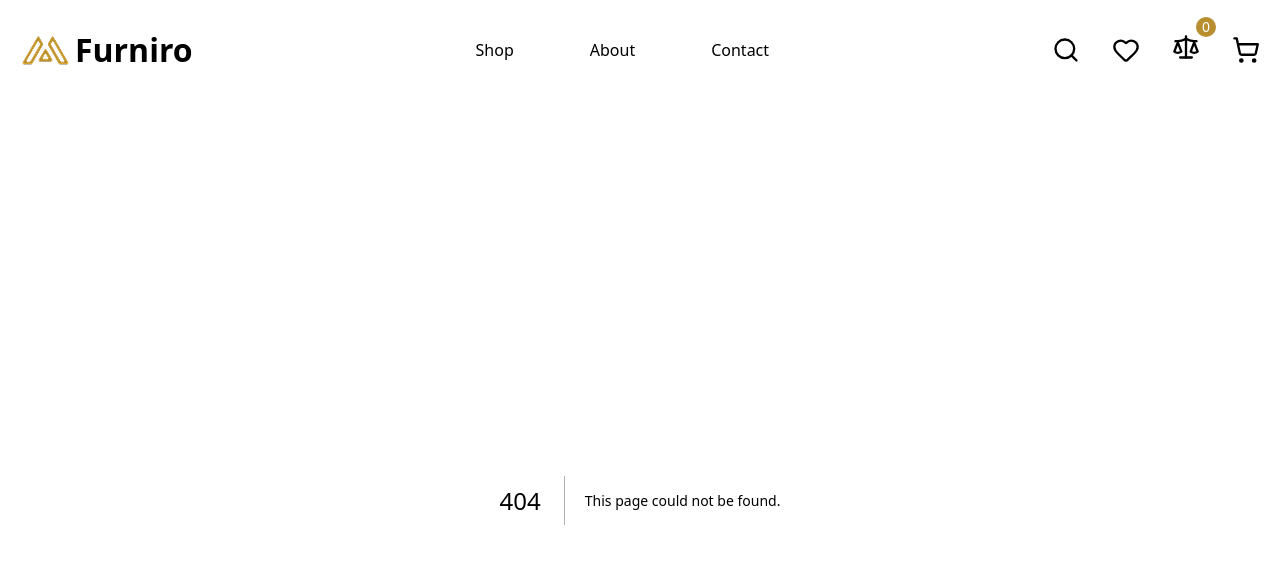
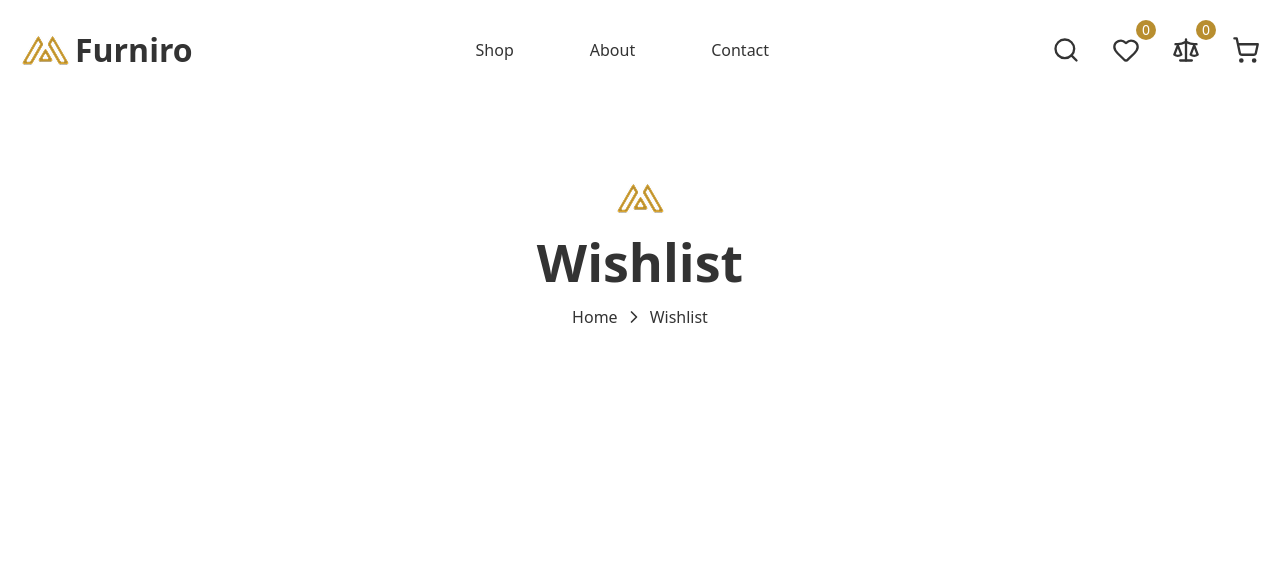
Before and after one commit to Artem96-rgb/furniture-shop, a Next.js app: page /wishlist in a window 1280 px wide. Before the commit this address had no page. Shown: the top 564 px of the page. Built offline with nearby package versions, Linux system fonts and the light colour scheme.

Commit message:
Add wishlist page

```diff
--- a/src/app/comparison/page.tsx
+++ b/src/app/comparison/page.tsx
@@ -15,6 +15,21 @@ export default function ComparePage() {
 	// whose IDs exist in the compareProducts array
 	const selectedProducts = products.filter(product => compareProducts.includes(product.id));
 
+	const productGeneralCharacteristics = [
+		{
+			id: "general-characteristic-1",
+			title: "Sales Package",
+		},
+		{
+			id: "general-characteristic-2",
+			title: "Model Number",
+		},
+		{
+			id: "general-characteristic-3",
+			title: "Configuration",
+		},
+	];
+
 	return (
 		<div>
 			<HeroBlock
@@ -25,9 +40,11 @@ export default function ComparePage() {
 			/>
 
 			<div className="container overflow-x-auto">
-				<div className="flex mb-16">
-					<div className="grow-0 shrink-0 basis-[25%] pl-15.5">
-						<p className="h3 mb-5.5 max-w-55">Go to Product page for more Products</p>
+				<div className="grid grid-cols-3 lg:grid-flow-col lg:auto-cols-[310px] mb-16">
+					<div className="lg:pl-10.5">
+						<p className="h3 mb-5.5 lg:max-w-55">
+							Go to Product page for more Products
+						</p>
 						<Link
 							href="/shop"
 							className="text-xl/7.5 font-medium text-gray-700 underline underline-offset-6"
@@ -36,12 +53,8 @@ export default function ComparePage() {
 						</Link>
 					</div>
 
-					{selectedProducts.length > 0 &&
-						selectedProducts.map(selectedProduct => (
-							<div
-								className="grow-0 shrink-0 basis-[25%] px-4"
-								key={selectedProduct.id}
-							>
+					{selectedProducts?.map(selectedProduct => (
+						<div className="px-4" key={selectedProduct.id}>
 							<div className="h-44.25 overflow-hidden relative">
 								<ProductImage
 									src={selectedProduct.image}
@@ -59,27 +72,35 @@ export default function ComparePage() {
 				<div className="flex border-t border-gray-100">
 					<div className="pt-10.5 px-10.5 border-r border-gray-100 grow-0 shrink-0 basis-[25%]">
 						<p className="h3 mb-7">General</p>
+
+						{productGeneralCharacteristics?.length > 0 && (
 							<div className="space-y-8">
-							<p className="text-xl">Sales Package</p>
-							<p className="text-xl">Model Number</p>
-							<p className="text-xl">Configuration</p>
+								{productGeneralCharacteristics.map(productGeneralCharacteristic => (
+									<p key={productGeneralCharacteristic.id} className="text-xl">
+										{productGeneralCharacteristic.title}
+									</p>
+								))}
 							</div>
+						)}
 					</div>
 
-					{selectedProducts.length > 0 &&
+					{selectedProducts?.length > 0 &&
 						selectedProducts.map(selectedProduct => (
 							<div
 								key={selectedProduct.id}
 								className="pt-10.5 px-15.5 border-r border-gray-100 grow-0 shrink-0 basis-[25%]"
 							>
-								<p className="h3 mb-5.5 max-w-55 opacity-0">General</p>
+								<p className="h3 mb-7 max-w-55 opacity-0">General</p>
+
 								<div className="space-y-8">
 									<p className="text-xl">
 										{selectedProduct.characteristics.salesPackage}
 									</p>
+
 									<p className="text-xl">
 										{selectedProduct.characteristics.modelNumber}
 									</p>
+
 									<p className="text-xl">
 										{selectedProduct.characteristics.configuration}
 									</p>
--- a/src/app/globals.css
+++ b/src/app/globals.css
@@ -6,17 +6,17 @@
 }
 
 @theme {
-	--color-primary: #B88E2F;
-	--color-primary-25: #FFF3E3;
+	--color-primary: #b88e2f;
+	--color-primary-25: #fff3e3;
 	--color-black: #333333;
-	--color-gray-100: #E8E8E8;
-	--color-gray-400: #B0B0B0;
+	--color-gray-100: #e8e8e8;
+	--color-gray-400: #b0b0b0;
 	--color-gray-500: #898989;
 	--color-gray-600: #666666;
 	--color-gray-700: #727272;
-	--color-accent: #E97171;
-	--color-green: #2EC1AC;
-	--color-light: #F4F5F7;
+	--color-accent: #e97171;
+	--color-green: #2ec1ac;
+	--color-light: #f4f5f7;
 }
 
 @utility container {
@@ -42,25 +42,29 @@
 }
 
 @layer base {
-	h1, .h1 {
+	h1,
+	.h1 {
 		font-size: 52px;
 		font-weight: bold;
 		line-height: 1.22;
 	}
 
-	h2, .h2 {
+	h2,
+	.h2 {
 		font-size: 40px;
 		font-weight: bold;
 		line-height: 1.22;
 	}
 
-	h3, .h3 {
+	h3,
+	.h3 {
 		font-size: 28px;
 		font-weight: 500;
 		line-height: 1.25;
 	}
 
-	h4, .h4 {
+	h4,
+	.h4 {
 		font-size: 24px;
 		font-weight: 600;
 	}
--- a/src/app/page.tsx
+++ b/src/app/page.tsx
@@ -3,6 +3,7 @@
 import HomeHeroBlock from "@/components/blocks/HomeHeroBlock";
 import CategoriesBlock from "@/components/blocks/CategoriesBlock";
 import ProductsBlock from "@/components/blocks/ProductsBlock";
+import { products } from "@/data/products";
 
 export default function Home() {
 	const categories = [
@@ -56,7 +57,7 @@ export default function Home() {
 				categories={categories}
 			/>
 
-			<ProductsBlock />
+			<ProductsBlock title="Our Products" products={products} />
 		</>
 	);
 }
--- /dev/null
+++ b/src/app/wishlist/page.tsx
@@ -0,0 +1,28 @@
+"use client";
+
+import HeroBlock from "@/components/blocks/HeroBlock";
+import { products } from "@/data/products";
+import { useWishlistStore } from "@/store/wishlistProductsStore";
+import ProductsBlock from "@/components/blocks/ProductsBlock";
+
+export default function WishlistPage() {
+	// Get the array of selected product IDs from the Zustand store
+	const wishlistProducts = useWishlistStore(state => state.wishlistProducts);
+
+	// Filter the full products list to return only those
+	// whose IDs exist in the wishlistProducts array
+	const selectedProducts = products.filter(product => wishlistProducts.includes(product.id));
+
+	return (
+		<div>
+			<HeroBlock
+				backgroundImageUrl="/hero.jpg"
+				title="Wishlist"
+				breadcrumbTitle="Wishlist"
+				className="mb-8.5"
+			/>
+
+			<ProductsBlock products={selectedProducts} />
+		</div>
+	);
+}
--- a/src/components/Header/index.tsx
+++ b/src/components/Header/index.tsx
@@ -4,12 +4,17 @@ import Link from "next/link";
 import { Search, Heart, ShoppingCart, Menu, Scale } from "lucide-react";
 import { useState } from "react";
 import { useCompareStore } from "@/store/compareProductsStore";
+import { useWishlistStore } from "@/store/wishlistProductsStore";
 import Logo from "@/components/Logo";
 
 export default function Header() {
+	// Get the list of products added to the compare list from the compare store
+	const compareProducts = useCompareStore(state => state.compareProducts);
+
+	// Get the list of products added to the wishlist from the wishlist store
+	const wishlistProducts = useWishlistStore(state => state.wishlistProducts);
+
 	const [isMobileMenuOpen, setIsMobileMenuOpen] = useState(false);
-
-	const compareProducts = useCompareStore(state => state.compareProducts);
 
 	const menuLinks = [
 		{
@@ -38,7 +43,9 @@ export default function Header() {
 		{
 			id: "header-icon-heart",
 			icon: Heart,
-			type: "button",
+			productCount: wishlistProducts.length,
+			type: "link",
+			href: "/wishlist",
 		},
 		{
 			id: "header-icon-compare",
@@ -89,7 +96,7 @@ export default function Header() {
 							return (
 								<div key={item.id} className="relative">
 									{item.type === "link" ? (
-										<Link href={item.href!}>
+										<Link href={item.href!} className="block">
 											<Icon size={28} />
 											{Badge}
 										</Link>
--- a/src/components/blocks/HeroBlock/index.tsx
+++ b/src/components/blocks/HeroBlock/index.tsx
@@ -9,7 +9,7 @@ interface IHeroBlockProps {
 	// Image URL for the hero block background.
 	// Path relative to the `public` folder. For example, if the file is `public/hero.jpg`,
 	// then simply pass "hero.jpg".
-	backgroundImageUrl: string;
+	backgroundImageUrl?: string;
 	title: string;
 	breadcrumbTitle: string;
 	className?: string;
@@ -24,7 +24,7 @@ export default function HeroBlock({
 	return (
 		<div
 			className={clsx(
-				`bg-[url(/${backgroundImageUrl})] bg-cover bg-center flex-y-center flex-col py-20.5 pb-24.5 px-2.5`,
+				`bg-[url(${backgroundImageUrl})] bg-cover bg-center flex-y-center flex-col py-20.5 pb-24.5 px-2.5`,
 				className
 			)}
 		>
--- a/src/components/blocks/ProductsBlock/index.tsx
+++ b/src/components/blocks/ProductsBlock/index.tsx
@@ -1,21 +1,46 @@
 "use client";
 
 import ProductBadge from "@/components/ui/ProductBadge";
-import { products } from "@/data/products";
 import CompareProduct from "@/components/products/CompareProduct";
-import { Scale } from "lucide-react";
+import { Scale, Heart } from "lucide-react";
 import ProductImage from "@/components/ui/ProductImage";
+import ProductOverlay from "@/components/ui/ProductOverlay";
+import { IProduct } from "@/types";
+import WishlistProduct from "@/components/products/WishlistProduct";
+import { useCompareStore } from "@/store/compareProductsStore";
+import { useWishlistStore } from "@/store/wishlistProductsStore";
 
-export default function ProductsBlock() {
+interface IProductsProps {
+	products: IProduct[];
+	title?: string;
+}
+
+export default function ProductsBlock({ products, title }: IProductsProps) {
+	// Get the list of products added to the compare list from the compare store
+	const compareProducts = useCompareStore(state => state.compareProducts);
+
+	// Get the list of products added to the wishlist from the wishlist store
+	const wishlistProducts = useWishlistStore(state => state.wishlistProducts);
+
+	// Use a dynamic HTML tag based on whether the title exists.
+	// If there is a title, render a <section>; otherwise, render a <div>.
+	const Tag = title ? "section" : "div";
+
 	return (
-		<section className="mb-15.5">
+		<Tag className="mb-15.5">
 			<div className="container">
+				{title && (
 					<div className="text-center mb-8">
-					<h2>Our Products</h2>
+						<h2>{title}</h2>
 					</div>
+				)}
 
 				<ul className="mx-auto grid grid-cols-1 sm:grid-cols-2 lg:grid-cols-4 gap-8">
-					{products.map(product => (
+					{products.map(product => {
+						const isCompare = compareProducts.includes(product.id);
+						const isWishlist = wishlistProducts.includes(product.id);
+
+						return (
 							<li key={product.id} className="relative group cursor-pointer">
 								<div className="overflow-hidden">
 									<ProductImage
@@ -25,23 +50,31 @@ export default function ProductsBlock() {
 									/>
 
 									{/* Hover overlay */}
-								<div className="absolute inset-0 bg-black/50 opacity-0 group-hover:opacity-100 transition-all flex flex-col justify-center items-center gap-4">
+									<ProductOverlay>
 										<button className="bg-white text-black font-medium py-2 px-6 rounded-md">
 											Add to cart
 										</button>
 
 										<div className="flex gap-4 text-white text-sm">
 											<button>Share</button>
+
 											<CompareProduct
-											className="flex-y-center gap-0.5 text-white"
+												className={`flex-y-center gap-0.5 text-base font-semibold ${isCompare ? "text-primary" : "text-white "}`}
 												productId={product.id}
 											>
 												<Scale size="16" />
-											<span className="text-base font-semibold">Compare</span>
+												Compare
 											</CompareProduct>
-										<button>Like</button>
+
+											<WishlistProduct
+												className={`flex-y-center gap-0.5 text-base font-semibold ${isWishlist ? "text-primary" : "text-white "}`}
+												productId={product.id}
+											>
+												<Heart size="16" />
+												Like
+											</WishlistProduct>
 										</div>
-								</div>
+									</ProductOverlay>
 
 									<ProductBadge badge={product.badge} />
 								</div>
@@ -49,10 +82,14 @@ export default function ProductsBlock() {
 								{/* Text content */}
 								<div className="bg-light pt-4 px-4 pb-7.5">
 									<p className="h4">{product.title}</p>
-								<p className="text-gray-500 text-base mb-2">{product.subtitle}</p>
+									<p className="text-gray-500 text-base mb-2">
+										{product.subtitle}
+									</p>
 
 									<div className="flex-y-center gap-4 flex-wrap">
-									<span className="text-xl font-semibold">{product.price}</span>
+										<span className="text-xl font-semibold">
+											{product.price}
+										</span>
 
 										{product.oldPrice && (
 											<span className="text-base text-gray-400 line-through">
@@ -62,9 +99,10 @@ export default function ProductsBlock() {
 									</div>
 								</div>
 							</li>
-					))}
+						);
+					})}
 				</ul>
 			</div>
-		</section>
+		</Tag>
 	);
 }
--- a/src/components/products/CompareProduct/index.tsx
+++ b/src/components/products/CompareProduct/index.tsx
@@ -24,7 +24,7 @@ export default function CompareProduct({ productId, children, className }: IComp
 
 	return (
 		<button className={className} type="button" onClick={handleClick}>
-			{isAdded ? "Remove" : children}
+			{children}
 		</button>
 	);
 }
--- /dev/null
+++ b/src/components/products/WishlistProduct/index.tsx
@@ -0,0 +1,30 @@
+"use client";
+
+import React from "react";
+import { useWishlistStore } from "@/store/wishlistProductsStore";
+
+interface IWishlistProductProps {
+	productId: number;
+	children: React.ReactNode;
+	className?: string;
+}
+
+export default function WishlistProduct({ productId, children, className }: IWishlistProductProps) {
+	const { wishlistProducts, addWishlistProduct, removeWishlistProduct } = useWishlistStore();
+
+	const isAdded = wishlistProducts.includes(productId);
+
+	const handleClick = () => {
+		if (isAdded) {
+			removeWishlistProduct(productId);
+		} else {
+			addWishlistProduct(productId);
+		}
+	};
+
+	return (
+		<button className={className} type="button" onClick={handleClick}>
+			{children}
+		</button>
+	);
+}
--- /dev/null
+++ b/src/components/ui/ProductOverlay/index.tsx
@@ -0,0 +1,15 @@
+"use client";
+
+import { ReactNode } from "react";
+
+interface IProductOverlay {
+	children: ReactNode;
+}
+
+export default function ProductOverlay({ children }: IProductOverlay) {
+	return (
+		<div className="absolute inset-0 bg-black/50 opacity-0 group-hover:opacity-100 transition-all flex flex-col justify-center items-center gap-4">
+			{children}
+		</div>
+	);
+}
--- /dev/null
+++ b/src/store/wishlistProductsStore.ts
@@ -0,0 +1,33 @@
+import { create } from "zustand";
+import { persist } from "zustand/middleware";
+
+interface IWishlistStore {
+	wishlistProducts: number[];
+	addWishlistProduct: (id: number) => void;
+	removeWishlistProduct: (id: number) => void;
+}
+
+export const useWishlistStore = create<IWishlistStore>()(
+	persist(
+		(set, get) => ({
+			wishlistProducts: [],
+
+			addWishlistProduct: (id: number) => {
+				const { wishlistProducts } = get();
+				if (!wishlistProducts.includes(id)) {
+					set({ wishlistProducts: [...wishlistProducts, id] });
+				}
+			},
+
+			removeWishlistProduct: (id: number) => {
+				const { wishlistProducts } = get();
+				set({
+					wishlistProducts: wishlistProducts.filter(pid => pid !== id),
+				});
+			},
+		}),
+		{
+			name: "wishlist-storage",
+		}
+	)
+);
--- /dev/null
+++ b/src/types/index.ts
@@ -0,0 +1,17 @@
+export interface IProduct {
+	id: number;
+	title: string;
+	subtitle: string;
+	price: string;
+	oldPrice?: string;
+	badge?: {
+		discount?: string;
+		new?: boolean;
+	};
+	image: string;
+	characteristics: {
+		salesPackage: string;
+		modelNumber: string;
+		configuration: string;
+	};
+}
```
Lines whose indentation alone changed are shown as unchanged.
